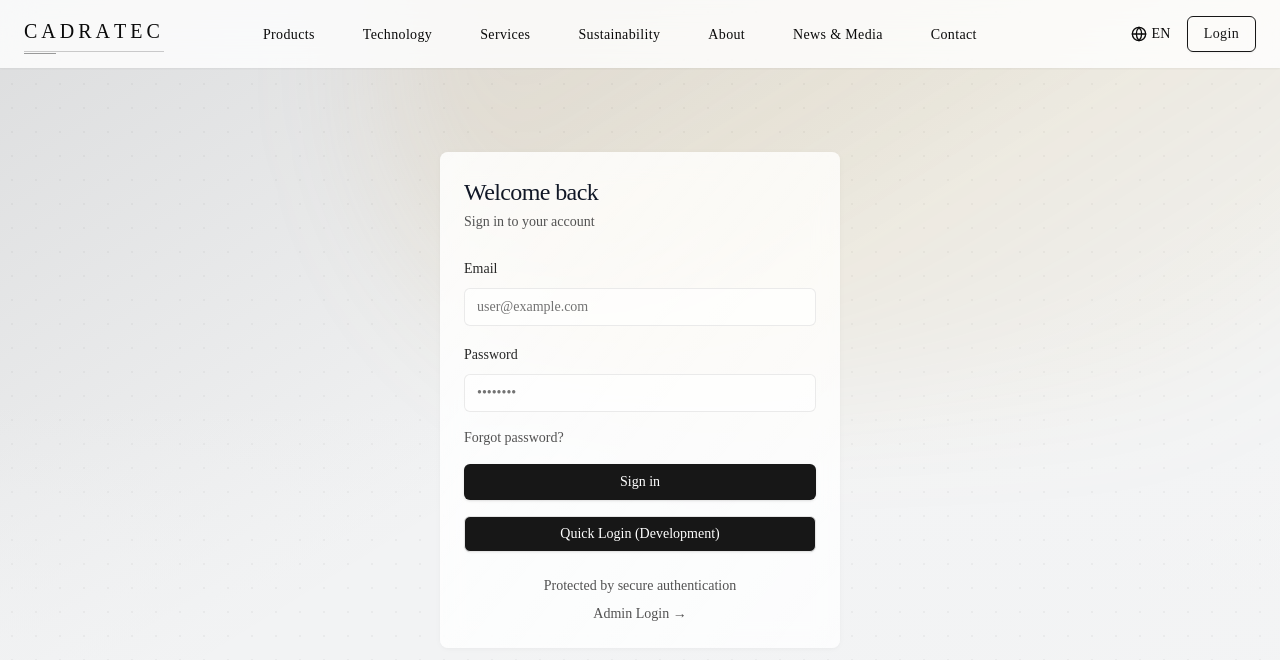
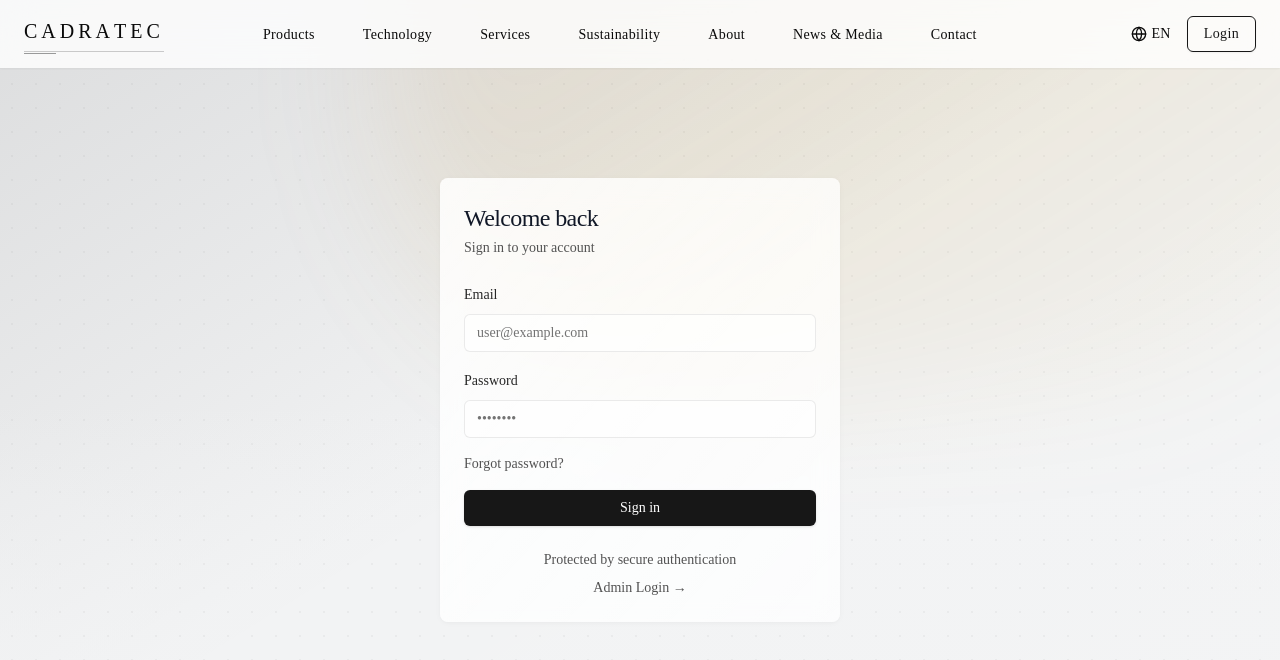
Before and after one commit to bishwajeet05/Ctech-deploy, a Next.js app: page /auth/login in a window 1280 px wide. Shown: the top 660 px of the page. Built offline with nearby package versions, Linux system fonts and the light colour scheme.

Commit message:
fix: update database connection and auth configuration

```diff
--- a/src/app/auth/login/page.tsx
+++ b/src/app/auth/login/page.tsx
@@ -14,7 +14,6 @@ import {
 } from "@/components/ui/card"
 import Link from "next/link"
 import { NavHeader } from "@/components/marketing/nav-header"
-import Image from "next/image"
 
 export default function LoginPage() {
   const router = useRouter()
@@ -45,30 +44,6 @@ export default function LoginPage() {
       router.push("/client")
     } catch (error) {
       setError("An error occurred while signing in. Please try again later.")
-    } finally {
-      setLoading(false)
-    }
-  }
-
-  async function quickLogin() {
-    setLoading(true)
-    setError(null)
-
-    try {
-      const result = await signIn("credentials", {
-        email: "user@cadratec.com",
-        password: "user123",
-        redirect: false,
-      })
-
-      if (result?.error) {
-        setError("Quick login failed. Please use regular login in production.")
-        return
-      }
-
-      router.push("/client")
-    } catch (error) {
-      setError("An error occurred during quick login. Please try again later.")
     } finally {
       setLoading(false)
     }
@@ -163,18 +138,6 @@ export default function LoginPage() {
                 >
                   {loading ? "Signing in..." : "Sign in"}
                 </Button>
-
-                {process.env.NODE_ENV === "development" && (
-                  <Button
-                    type="button"
-                    variant="outline"
-                    className="w-full bg-neutral-900 hover:bg-neutral-800 text-white transition-colors"
-                    onClick={quickLogin}
-                    disabled={loading}
-                  >
-                    Quick Login (Development)
-                  </Button>
-                )}
               </div>
             </form>
           </CardContent>
--- a/src/lib/auth.ts
+++ b/src/lib/auth.ts
@@ -2,6 +2,7 @@ import { NextAuthOptions } from "next-auth"
 import CredentialsProvider from "next-auth/providers/credentials"
 import bcrypt from "bcryptjs"
 import { prisma } from "./prisma"
+import { UserType } from "@prisma/client"
 
 declare module "next-auth" {
   interface User {
@@ -9,7 +10,7 @@ declare module "next-auth" {
     email: string
     name: string | null
     image: string | null
-    role: string
+    role: UserType
   }
 
   interface Session {
@@ -18,7 +19,7 @@ declare module "next-auth" {
       email: string
       name: string | null
       image: string | null
-      role: string
+      role: UserType
     }
   }
 }
@@ -28,7 +29,8 @@ export const authOptions: NextAuthOptions = {
     strategy: "jwt"
   },
   pages: {
-    signIn: "/login"
+    signIn: "/login",
+    error: "/auth/error"
   },
   secret: process.env.NEXTAUTH_SECRET,
   providers: [
@@ -41,19 +43,7 @@ export const authOptions: NextAuthOptions = {
       async authorize(credentials) {
         try {
           if (!credentials?.email || !credentials?.password) {
-            console.log("Missing credentials");
             throw new Error("Invalid credentials");
-          }
-
-          // For quick login in development
-          if (credentials.email === "user@cadratec.com" && credentials.password === "user123") {
-            return {
-              id: "cm7w3i3ir0001tkxw4scckndx",
-              email: "user@cadratec.com",
-              name: "Demo User",
-              role: "USER",
-              image: null
-            };
           }
 
           const user = await prisma.user.findUnique({
@@ -70,15 +60,11 @@ export const authOptions: NextAuthOptions = {
             }
           });
 
-          console.log("User found:", user ? "Yes" : "No");
-
           if (!user?.hashedPassword) {
-            console.log("No password found for user");
             throw new Error("Invalid credentials");
           }
 
           const isValid = await bcrypt.compare(credentials.password, user.hashedPassword);
-          console.log("Password valid:", isValid);
 
           if (!isValid) {
             throw new Error("Invalid credentials");
@@ -89,7 +75,7 @@ export const authOptions: NextAuthOptions = {
             email: user.email,
             name: user.name,
             image: user.image,
-            role: user.role
+            role: user.role as UserType
           };
         } catch (error) {
           console.error("Auth error:", error);
@@ -101,14 +87,11 @@ export const authOptions: NextAuthOptions = {
   callbacks: {
     async jwt({ token, user }) {
       if (user) {
-        return {
-          ...token,
-          id: user.id,
-          email: user.email,
-          name: user.name,
-          image: user.image,
-          role: user.role
-        }
+        token.id = user.id
+        token.email = user.email
+        token.name = user.name
+        token.image = user.image
+        token.role = user.role as UserType
       }
       return token
     },
@@ -118,7 +101,7 @@ export const authOptions: NextAuthOptions = {
         session.user.email = token.email as string
         session.user.name = token.name as string | null
         session.user.image = token.image as string | null
-        session.user.role = token.role as string
+        session.user.role = token.role as UserType
       }
       return session
     }
```
